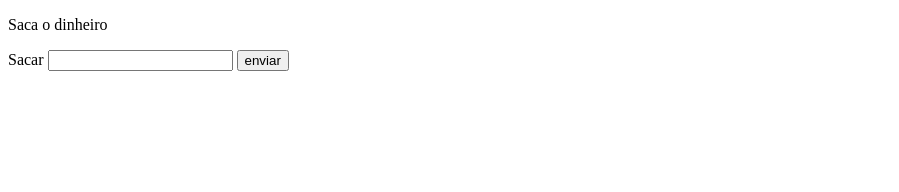
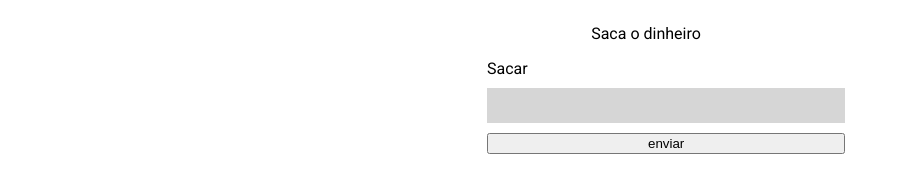
Before and after one commit to MatheusFellipi/Atividade_Desenvolvimento_para_cliente_web-web-, a plain HTML site: page Questao_4/index.html in a window 1280 px wide. Shown: the whole page, without its empty margins (0-899 px from the left). Drawn offline with Linux system fonts and the light colour scheme.

Commit message:
atividade

```diff
--- a/Questao_4/index.html
+++ b/Questao_4/index.html
@@ -3,7 +3,13 @@
 <head>
   <meta charset="UTF-8">
   <meta name="viewport" content="width=device-width, initial-scale=1.0">
-  <title>Document</title>
+  <title>questao 4</title>
+  <link rel="preconnect" href="https://fonts.gstatic.com">
+  <link href="https://fonts.googleapis.com/css2?family=Roboto:wght@400;700&display=swap" rel="stylesheet">
+
+  <link rel="stylesheet" href="./style.css">
+
+
 </head>
 <body>
   <p>Saca o dinheiro </p>
--- /dev/null
+++ b/Questao_4/style.css
@@ -0,0 +1,28 @@
+body {
+  font-family: 'Roboto', sans-serif;
+  display: flex;
+  justify-content: center;
+  align-items: center;
+  flex-direction: column;
+  margin-left: 20px;
+}
+
+label {
+  margin-left: 10px;
+}
+
+input {
+  width: 100%;
+  height: 100%;
+  margin: 10px;
+  padding: 10px;
+  background-color: #292c2b31;
+  border: none;
+  outline: none;
+}
+
+button {
+  margin-left: 10px;
+  width: 106%;
+  height: 100%;
+}
```
Also changed, not shown: Questao_4/script.js (+13 -6 lines).
